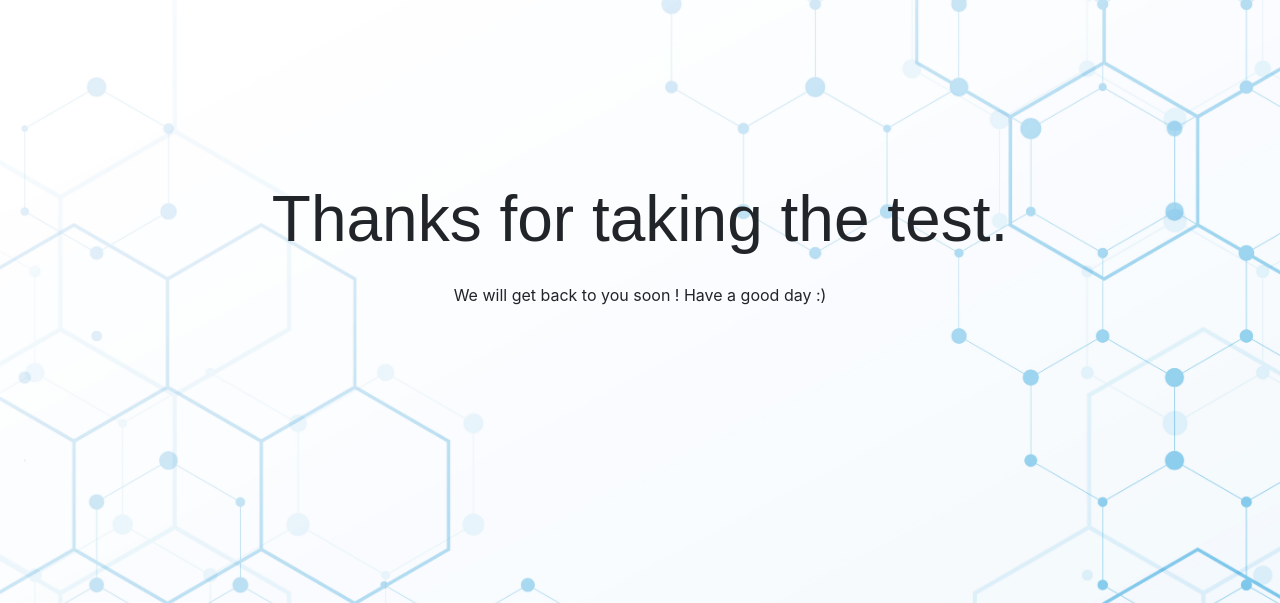
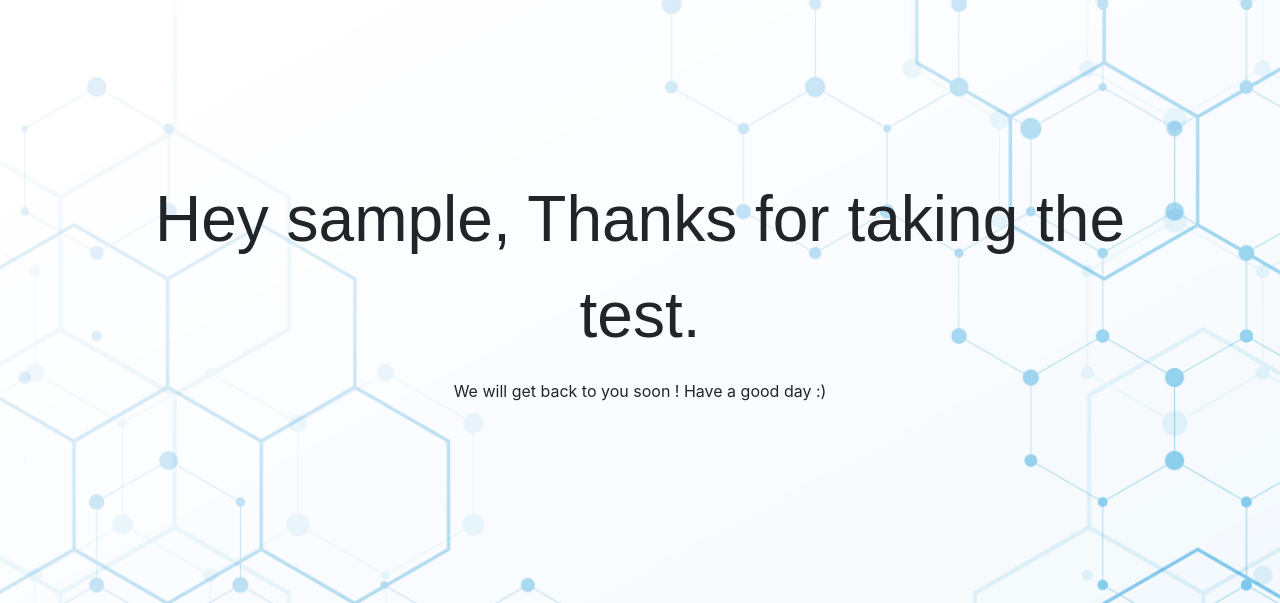
Before and after one commit to lugnitdgp/OnlineTestSuite, a Django app: page /finish/ in a window 1280 px wide. Shown: the part 59-662 px from the top of the page. Run offline with Django 3.2, Linux system fonts and the light colour scheme; the visitor is signed in with stand-in values (Sample User, id 1); some libraries are stand-ins or nearby versions.

Commit message:
Fix finish page

```diff
--- a/onlinetest/templates/onlinetest/finish.html
+++ b/onlinetest/templates/onlinetest/finish.html
@@ -2,7 +2,8 @@
 
 {% block content %}
 <div style="margin: 18% 10% 20% 10%;" class="text-center">
-    <p style="font-size: 4rem; font-family: 'Mukta', sans-serif;">Thanks for taking the test.</p>
+    <p style="font-size: 4rem; font-family: 'Mukta', sans-serif;">
+        Hey {{ user }}, Thanks for taking the test.</p>
     <p>We will get back to you soon ! Have a good day :)</p>
 </div>
 {% endblock %}
--- a/onlinetest/views.py
+++ b/onlinetest/views.py
@@ -114,4 +114,5 @@ def UpdateTime(req):
 
 @login_required
 def finish(req):
-    return render(req, 'onlinetest/finish.html',{})
+    ctx = { 'user': req.user }
+    return render(req, 'onlinetest/finish.html', ctx)
```
